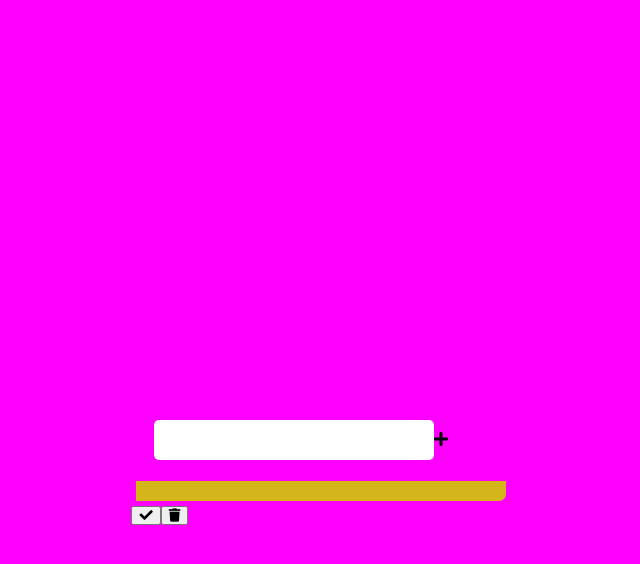
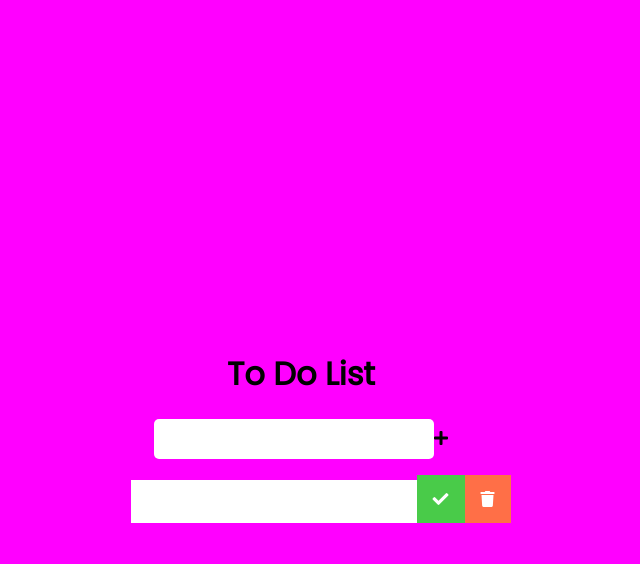
Before and after one commit to m-shadabali/js-practice, a plain HTML site: page to-do-list/index.html in a window 1280 px wide. Both pictures are taken after a click on the icon 780 px from the left and 438 px from the top of the page. Shown: the whole page, without its empty margins (339-979 px from the left). Drawn offline with Linux system fonts and the light colour scheme.

Commit message:
css added in todo list

```diff
--- a/to-do-list/app.js
+++ b/to-do-list/app.js
@@ -10,7 +10,6 @@
 
  function addToDo(){
      event.preventDefault();
-     console.log('working');
      //todo DiV
      const todoDiv = document.createElement("div");
      todoDiv.classList.add("todo");
--- a/to-do-list/index.html
+++ b/to-do-list/index.html
@@ -9,7 +9,9 @@
 
 </head>
 <body>
+    <h1>To Do List</h1>
     <div class="input-user">
+
     <form action="">
         <input type="text" id = 'userInput'><i class="fas fa-plus" id="add"></i>
     </form>
--- a/to-do-list/main.css
+++ b/to-do-list/main.css
@@ -1,11 +1,14 @@
 body{
     font-family: 'Poppins', sans-serif;
     background-color:rgb(255, 0, 255);
+    box-sizing: border-box;
 }
-
+h1{
+    margin-top: 350px;
+    text-align: center;
+}
 .input-user{
 text-align: center;
-margin-top: 420px;
 
 }
 input{
@@ -22,22 +25,32 @@ ul {
     width: 30%;
     margin: auto;
 }
-i:hover{
-    cursor: pointer;
+.todo{
+    display: flex;
+    justify-content: space-around;
+    font-size: 1.5rem;
+}
+.todo li{
+    flex: 1;
+    list-style: none;
+    align-items: center;
+    color: black;
+    background-color: white;
+    margin-top: 5px;
 }
 
- li{
-     list-style: none;
-     padding: 10px;
-     background-color: #d4b819fd;
-     margin: 5px;
-     border-bottom-right-radius: 7px;
-   }
-   .todo-container{
-       display: flex;
-       justify-content: center;
-       align-items: center;
-   }
-   .todo-list{
 
-   }
+ .deleteButton, .complete-btn{
+     background-color: #ff6f47;
+     color: white;
+     border: none;
+     padding: 1rem;
+     cursor: pointer;
+     font-size: 1rem;
+ }
+ .complete-btn{
+     background: rgb(73, 203, 73);
+ }
+ .deleteButton, .complete-btn:hover{
+     border: none;
+ }
```
